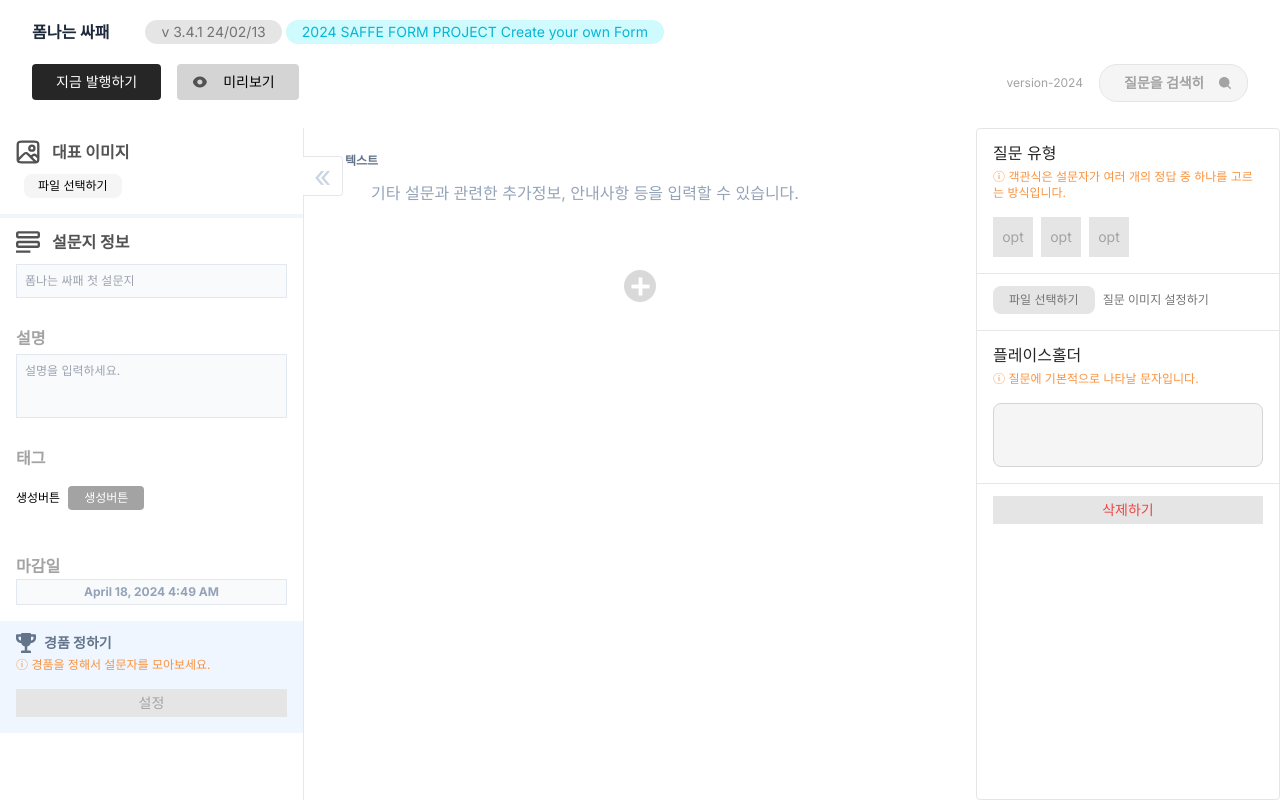
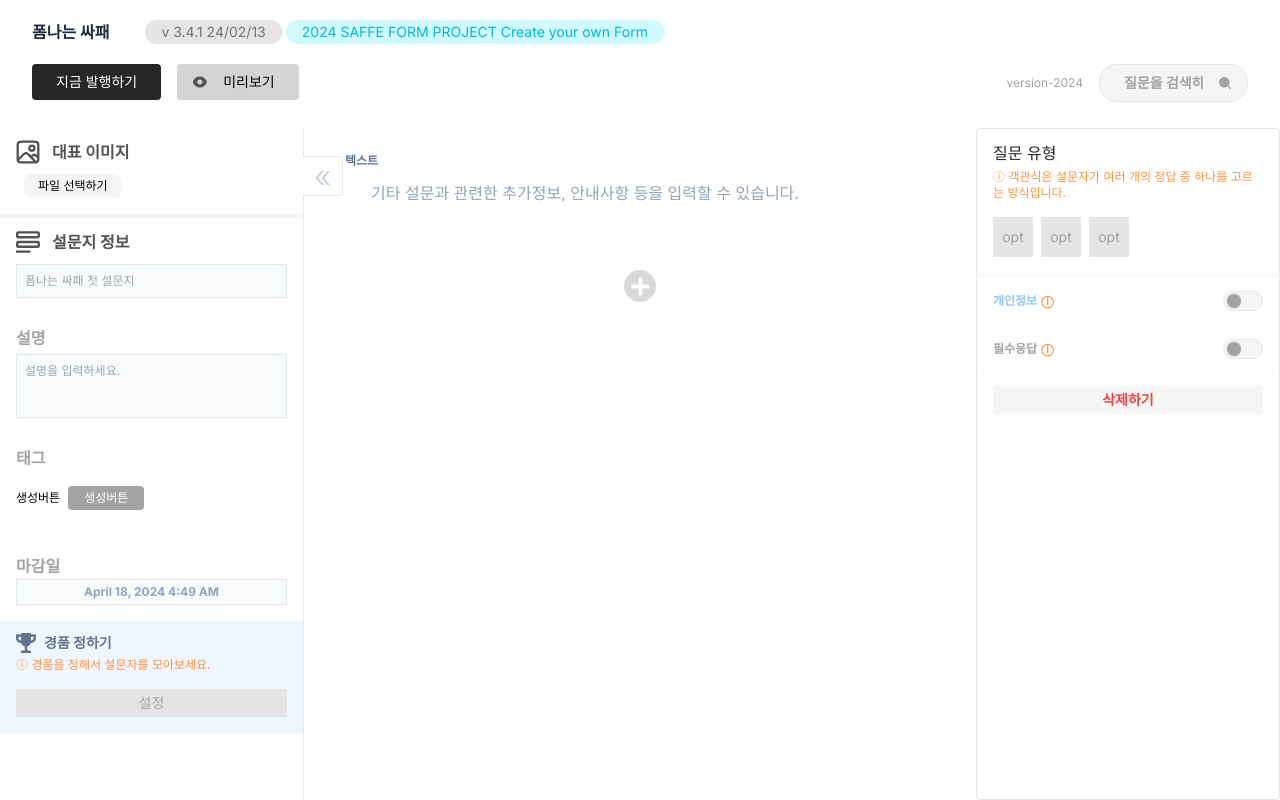
Before and after one commit to SSA-FE/formssafe-fe, a React (Vite) app: page /editor in a window 1280 px wide. Built offline with nearby package versions, Linux system fonts and the light colour scheme; no server answers.

Commit message:
feat: 토글 버튼 구현

```diff
--- a/src/components/Myspace/FormOptionBar.tsx
+++ b/src/components/Myspace/FormOptionBar.tsx
@@ -1,8 +1,8 @@
 const FormOptionBar = () => {
   return (
-    <div className="w-[19rem] ml-auto h-[calc(100vh-8rem)] border border-neutral-200 bg-white rounded flex flex-col content-center self-stretch divide-y">
+    <div className="w-[19rem] ml-auto h-[calc(100vh-8rem)] border border-neutral-200 bg-white rounded flex flex-col content-center self-stretch">
       {/* 질문 유형 */}
-      <div className="flex flex-col w-full px-4 pt-3 pb-4 gap-xs">
+      <div className="flex flex-col w-full px-4 pt-3 pb-4 border-b-4 gap-xs border-slate-50">
         <h2 className="text-neutral-800">질문 유형</h2>
         <div className="flex flex-col gap-md">
           <p className="text-xs text-orange-400">
@@ -22,26 +22,34 @@ const FormOptionBar = () => {
           </div>
         </div>
       </div>
-      {/* 파일 선택 */}
-      <div className="flex items-center w-full px-4 pt-3 pb-4 text-xs gap-sm text-neutral-500">
-        <button className="bg-neutral-200 px-4 py-1.5 rounded-lg">
-          파일 선택하기
-        </button>
-        <span>질문 이미지 설정하기</span>
+      <div className="flex flex-col w-full">
+        {/* 개인정보 */}
+        <label className="flex items-center justify-between h-12 p-4 cursor-pointer">
+          <span className="text-xs font-bold text-blue-300">
+            개인정보
+            <span className="ml-1 text-orange-400">&#9432;</span>
+          </span>
+          <div>
+            <input type="checkbox" value="" className="sr-only peer" />
+            <div className="toggle-btn"></div>
+          </div>
+        </label>
+        {/* 필수응답 */}
+        <label className="flex items-center justify-between h-12 p-4 cursor-pointer">
+          <span className="text-xs font-bold text-neutral-400">
+            필수응답
+            <span className="ml-1 text-orange-400">&#9432;</span>
+          </span>
+          <div>
+            <input type="checkbox" value="" className="sr-only peer" />
+            <div className="toggle-btn"></div>
+          </div>
+        </label>
       </div>
-      {/* 플레이스홀더 */}
-      <div className="flex flex-col w-full px-4 pt-3 pb-4 gap-xs">
-        <h2 className="text-neutral-800">플레이스홀더</h2>
-        <div className="flex flex-col gap-md">
-          <p className="text-xs text-orange-400">
-            &#9432; 질문에 기본적으로 나타날 문자입니다.
-          </p>
-          <textarea className="w-full h-16 p-2 text-xs border rounded-lg resize-none outline-neutral-500 border-neutral-300 bg-neutral-100 text-neutral-400" />
-        </div>
-      </div>
+
       {/* 삭제하기 */}
-      <div className="flex flex-col w-full px-4 pt-3 pb-4 gap-xs">
-        <button className="w-full text-sm text-red-500 bg-neutral-200 h-7">
+      <div className="flex flex-col w-full px-4 pt-3 pb-4 border-t gap-xs border-slate-50">
+        <button className="w-full text-sm font-bold text-red-500 bg-neutral-100 h-7">
           삭제하기
         </button>
       </div>
--- a/src/config.ts
+++ b/src/config.ts
@@ -2,10 +2,10 @@ export const BASE_URL: string = import.meta.env.VITE_APP_BASE_URL;
 export const GOOGLE_AUTH_URL: string = import.meta.env.VITE_APP_GOOGLE_AUTH_URL;
 
 export const API = {
-  AUTH: `/api/v1/auth`,
-  USERS: `/api/v1/users`,
-  FORM: `/api/v1/forms`,
-  RESULT: `/api/v1/forms`,
-  ACTIVITY: `/api/v1/activity`,
-  SUBMISSION: `/api/v1/forms`,
+  AUTH: `/v1/auth`,
+  USERS: `/v1/users`,
+  FORM: `/v1/forms`,
+  RESULT: `/v1/forms`,
+  ACTIVITY: `/v1/activity`,
+  SUBMISSION: `/v1/forms`,
 };
--- a/src/index.css
+++ b/src/index.css
@@ -45,4 +45,7 @@
   .info-message {
     @apply text-orange-400 text-sm;
   }
+  .toggle-btn {
+    @apply relative w-10 h-5 bg-neutral-100 rounded-full peer-checked:border-blue-200 peer-checked:after:translate-x-full   peer-checked:after:bg-blue-300 peer-checked:after:border-blue-200  after:absolute after:top-[1px] after:start-[2px] after:border-gray-200 after:border border after:rounded-full after:h-4 after:w-4 after:duration-300 peer-checked:bg-blue-100 after:bg-neutral-400 ease-in-out;
+  }
 }
```
